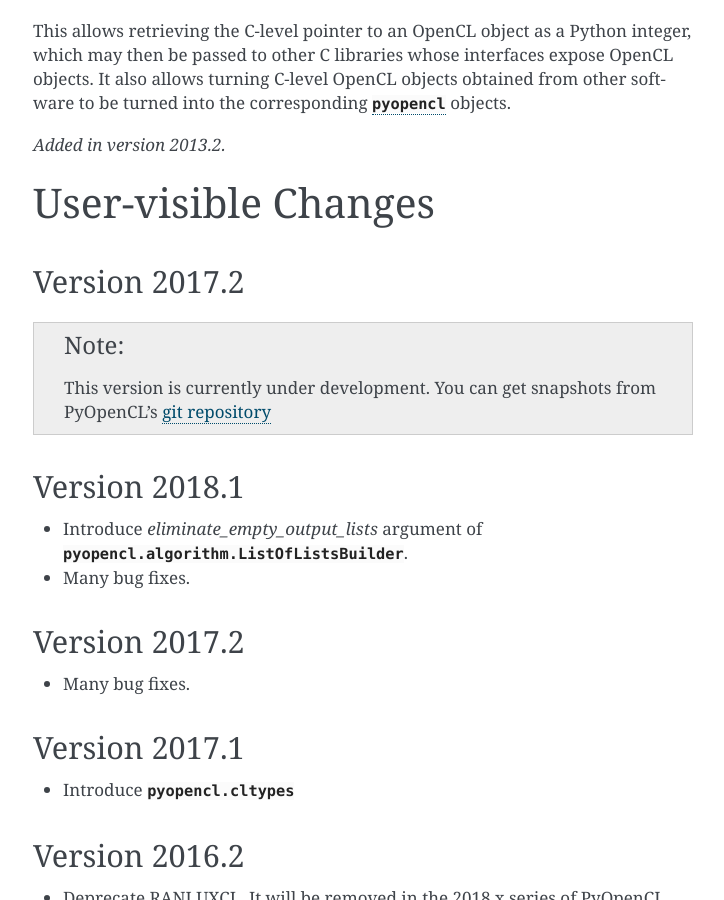
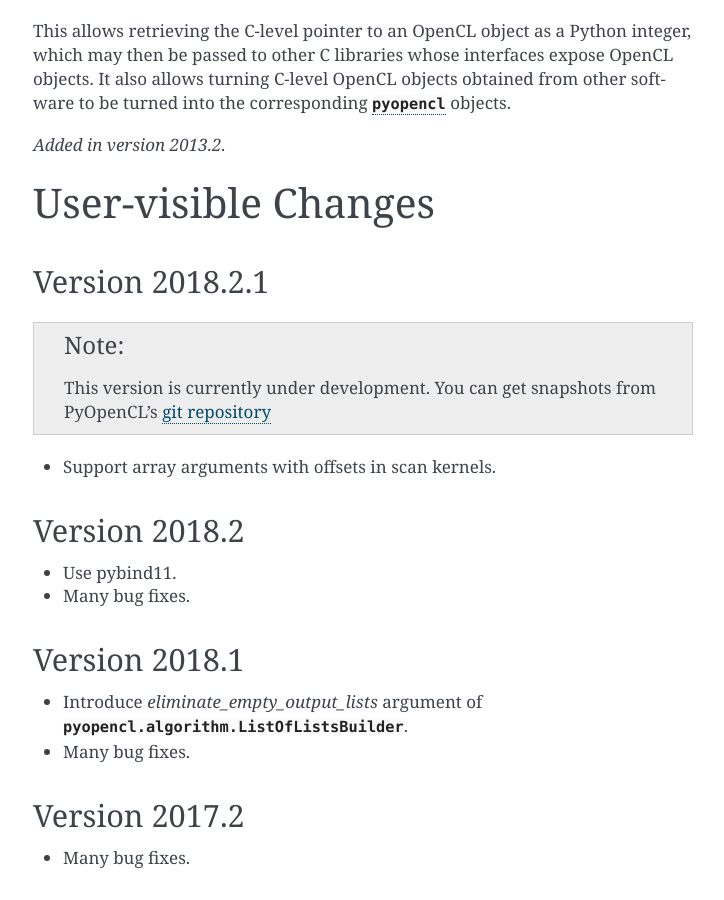
Before and after one commit to inducer/pyopencl, a Sphinx documentation site: the page built from doc/misc.rst, in a window 1280 px wide and 900 px high, scrolled down 4439 px. Shown: the whole window, without its empty margins (387-1111 px from the left). Built offline with Sphinx 7.4.7, drawn with Linux system fonts in a browser that asks for light colours; some of the changed text lies outside the part shown.

Commit message:
Update history

```diff
--- a/doc/misc.rst
+++ b/doc/misc.rst
@@ -209,13 +209,21 @@ other software to be turned into the corresponding :mod:`pyopencl` objects.
 User-visible Changes
 ====================
 
-Version 2017.2
---------------
+Version 2018.2.1
+----------------
 
 .. note::
 
     This version is currently under development. You can get snapshots from
     PyOpenCL's `git repository <https://github.com/inducer/pyopencl>`_
+
+* Support array arguments with offsets in scan kernels.
+
+Version 2018.2
+--------------
+
+* Use pybind11.
+* Many bug fixes.
 
 Version 2018.1
 --------------
```
